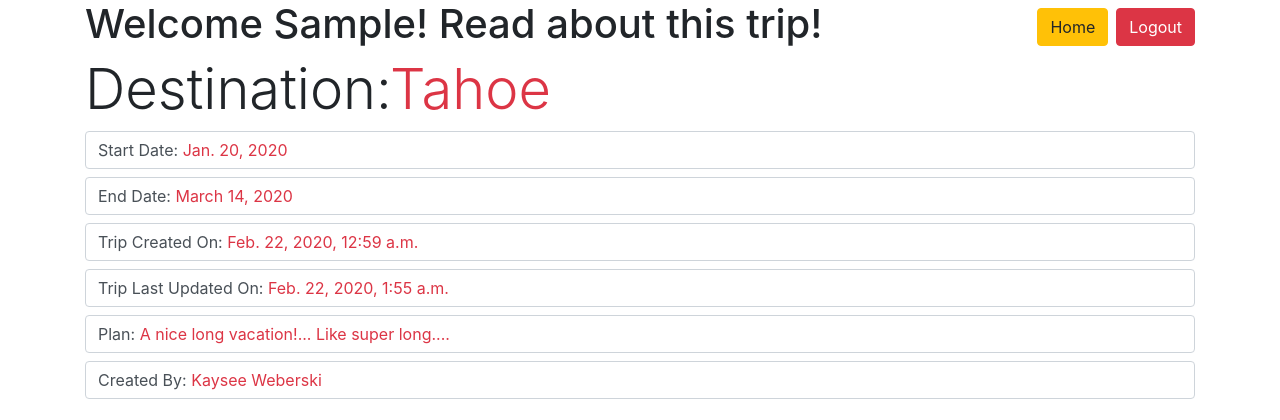
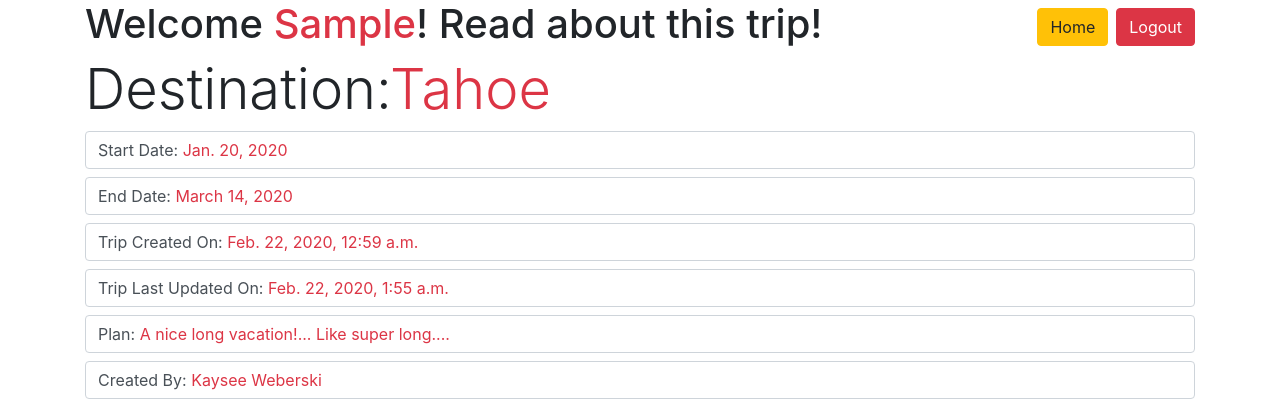
Before and after one commit to kcwebers/Trippy, a Django app: template trippy_app/templates/show.html in a window 1280 px wide. Shown: the top 420 px of the page. Run offline with Django 3.2, Linux system fonts and the light colour scheme; the template is opened without the code that fills it: values that come from a table or form of the project are taken from there, others are empty; the visitor is signed in with stand-in values (Sample User, id 1); data comes from the database, SQL or seed files in the repository; some libraries are stand-ins or nearby versions.

Commit message:
Doc comments added to 'show' html

```diff
--- a/trippy_app/templates/show.html
+++ b/trippy_app/templates/show.html
@@ -9,20 +9,20 @@
 </head>
 <body>
     <div class="container">
+        <!-- 'Logout' and 'Home' buttons included at top of page for user ease of access -->
         <a class="btn btn-danger float-right mt-2 ml-2" href="/logout">Logout</a>
         <a class="btn btn-warning float-right mt-2 ml-2" href="/dashboard">Home</a>
-        <h1>Welcome {{user.first_name}}! Read about this trip!</h1>
+        <!-- User-in-session's name should appear at top of page -->
+        <h1>Welcome <span class="text-danger">{{user.first_name}}</span>! Read about this trip!</h1>
 
-
+        <!-- only one trip's information should be passed forward via a query based on the id# included in the url -->
         <h1 class="display-4">Destination:<span class="text-danger">{{trip.dest}}</span></h1>
 
         <div class="form-group">
 
             <label class="form-control">Start Date: <span class="text-danger">{{trip.start}}</span></label>
 
-
             <label class="form-control">End Date: <span class="text-danger">{{trip.end}}</span></label>
-
 
             <label class="form-control">Trip Created On: <span class="text-danger">{{trip.created_at}}</span></label>
 
@@ -30,6 +30,7 @@
 
             <label class="form-control">Plan: <span class="text-danger">{{trip.plan}}</span></label>
 
+            <!-- for relationship field, need to access field w/i trip and then access fields w/i the related model (trip -> user (via 'creator' field) -> first name & last name) -->
             <label class="form-control">Created By: <span class="text-danger">{{trip.creator.first_name}} {{trip.creator.last_name}}</span></label>
         </div>
 
```
